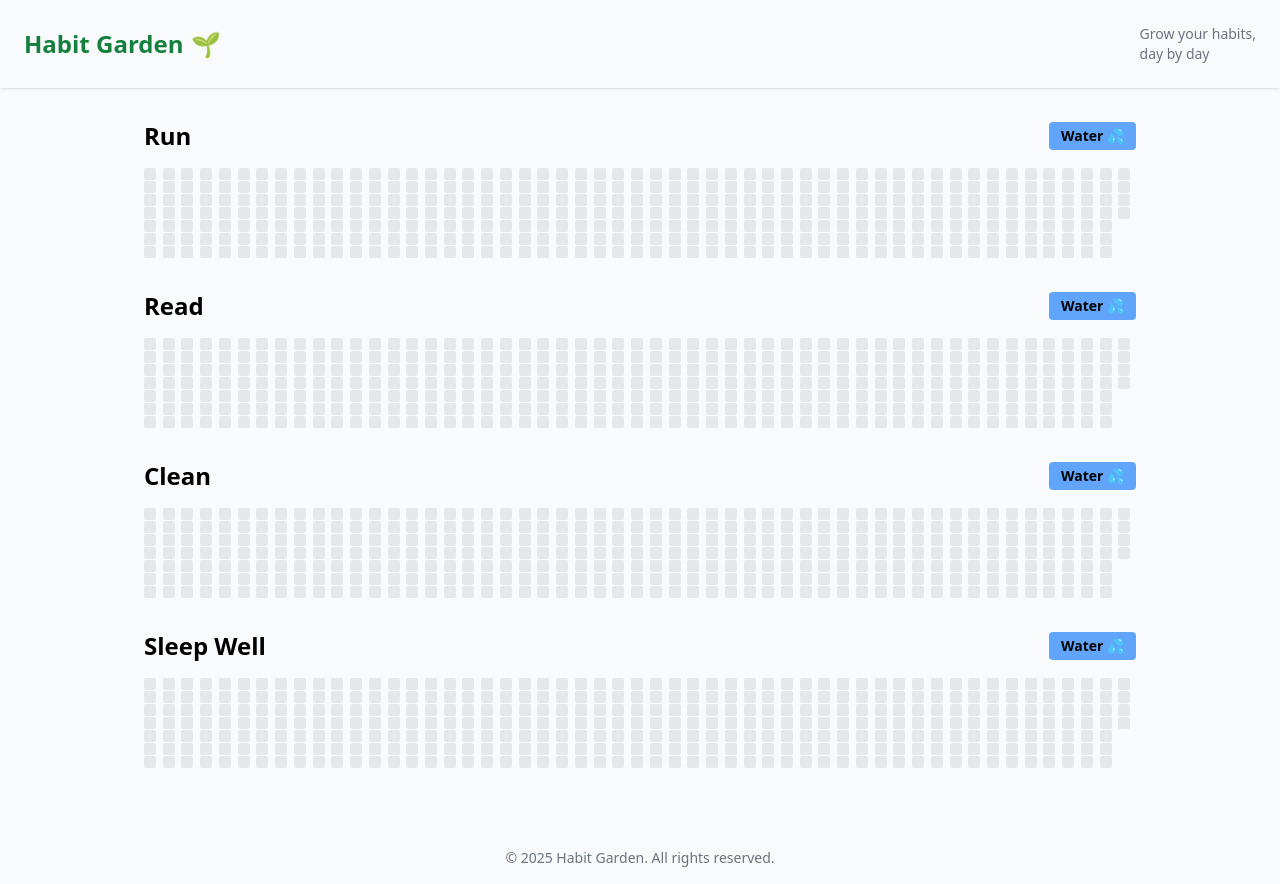
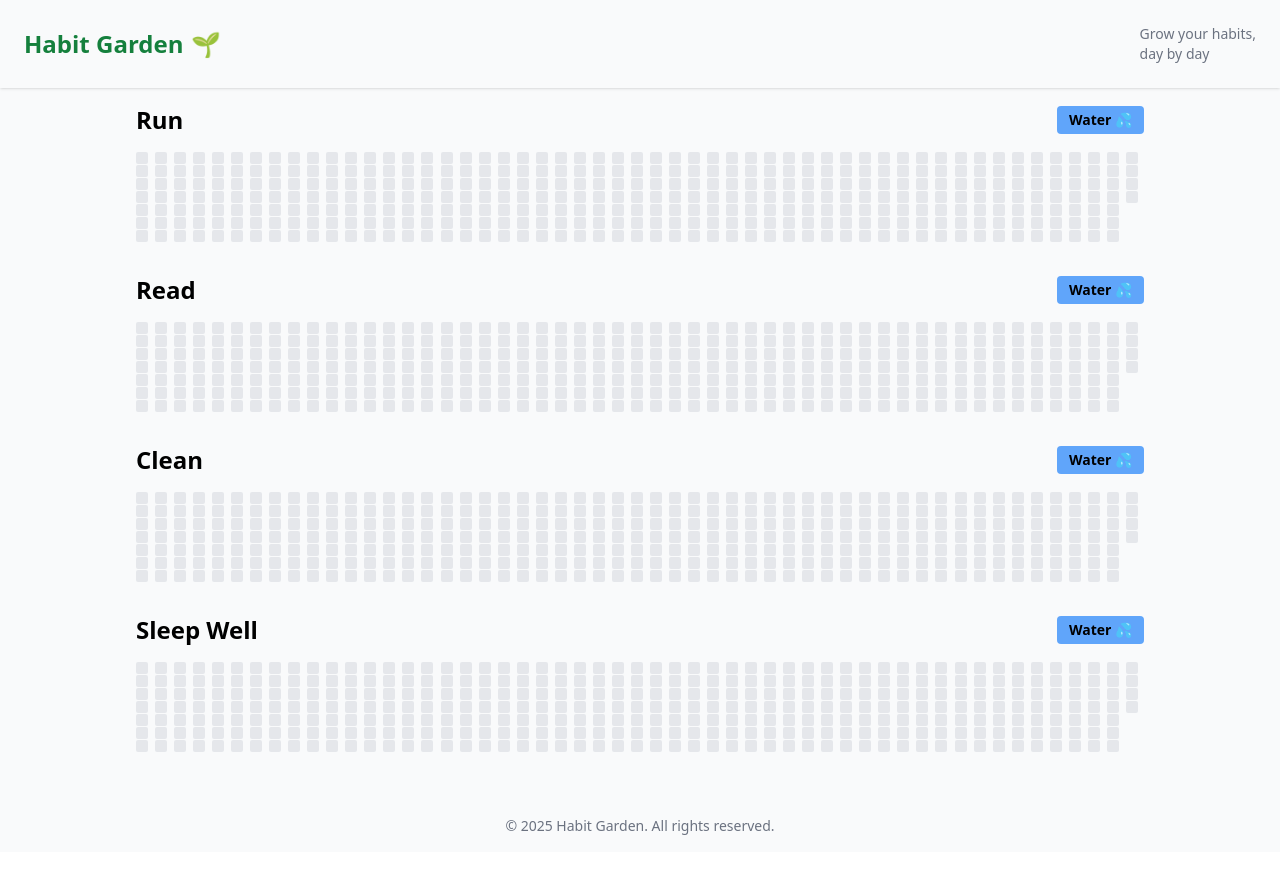
Before and after one commit to youngG124/habit-garden, a React (Vite) app: page / in a window 1280 px wide. After the commit the page ends 852 px from the top, so only its background shows below. Built offline with nearby package versions, Linux system fonts and the light colour scheme.

Commit message:
UI change

```diff
--- a/src/App.tsx
+++ b/src/App.tsx
@@ -17,7 +17,7 @@ export default function App() {
       </header>
 
       {/* Main Content */}
-      <main className="flex-grow flex flex-col items-center justify-start py-8">
+      <main className="flex-grow flex flex-col items-center justify-start py-4">
         {habitNames.map((name) => (
           <Garden key={name} name={name} />
         ))}
--- a/src/components/Garden.tsx
+++ b/src/components/Garden.tsx
@@ -27,7 +27,7 @@ const Garden: React.FC<GardenProps> = ({ name }) => {
   }
 
   return (
-    <section className="w-full max-w-screen-lg px-4 flex flex-col items-center mb-4">
+    <section className="w-full max-w-screen-lg px-2 flex flex-col items-center mb-4">
       <div className="w-full flex flex-col items-start">
         {/* 제목 + 버튼 */}
         <div className="w-full flex items-center justify-between mb-4">
```
